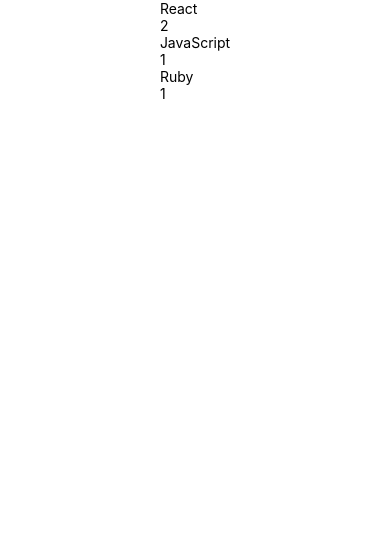
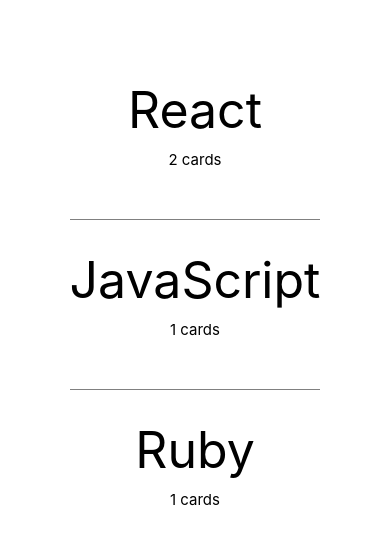
Before and after one commit to sorik/ud-react-mobile-flashcards, a React Native app: screen / in a window 390 px wide. Shown: the top 544 px of the page. Built offline with nearby package versions, Linux system fonts and the light colour scheme.

Commit message:
feat: Add DecksList component

```diff
--- a/App.js
+++ b/App.js
@@ -1,5 +1,6 @@
-import React from 'react';
-import { StyleSheet, FlatList, View, Text, List } from 'react-native';
+import React from 'react'
+import { StyleSheet, View } from 'react-native'
+import DecksList from './components/DecksList'
 
 const decks = {
   React: {
@@ -39,18 +40,7 @@
   render() {
     return (
       <View style={styles.container}>
-        <FlatList
-          data={Object.values(decks)}
-          keyExtractor={(item, index) => item.title}
-          renderItem={({ item }) => {
-            return (
-              <View>
-                <Text>{item.title}</Text>
-                <Text>{item.questions.length}</Text>
-              </View>
-            )
-          }}
-        />
+        <DecksList decks={decks} />
       </View>
     );
   }
@@ -59,7 +49,6 @@
 const styles = StyleSheet.create({
   container: {
     flex: 1,
-    backgroundColor: '#fff',
     alignItems: 'center',
     justifyContent: 'center',
   },
--- /dev/null
+++ b/components/DecksList.js
@@ -0,0 +1,55 @@
+import React, { Component } from 'react'
+import { FlatList, View, Text, StyleSheet } from 'react-native'
+
+class DecksList extends Component {
+  render() {
+    const { decks } = this.props
+
+    return (
+      <View style={styles.container}>
+        <FlatList
+          data={Object.values(decks)}
+          keyExtractor={(item, index) => item.title}
+          renderItem={({ item }) => {
+            return (
+              <View style={[styles.separator, styles.deck]}>
+                <Text style={styles.title}>{item.title}</Text>
+                <Text style={styles.cards}>{item.questions.length} cards</Text>
+              </View>
+            )
+          }}
+        />
+      </View>
+    )
+  }
+}
+
+const styles = StyleSheet.create({
+  container: {
+    flex: 1,
+    paddingTop: 50,
+  },
+  deck: {
+    flex: 1,
+  },
+  separator: {
+    flex: 1,
+    borderBottomWidth: 1,
+    borderBottomColor: 'gray',
+    paddingTop: 20,
+    paddingBottom: 20
+  },
+  title: {
+    paddingTop: 10,
+    paddingBottom: 10,
+    fontSize: 50,
+    textAlign: 'center'
+  },
+  cards: {
+    fontSize: 15,
+    textAlign: 'center',
+    marginBottom: 30
+  }
+})
+
+export default DecksList
```
